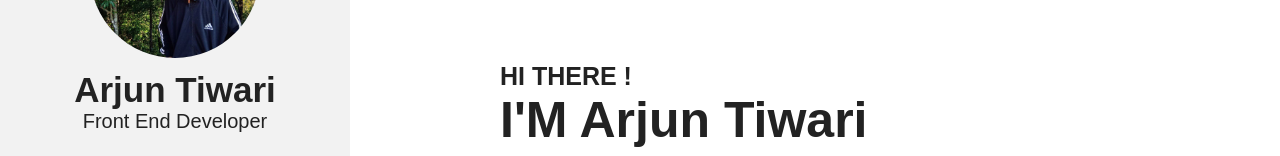
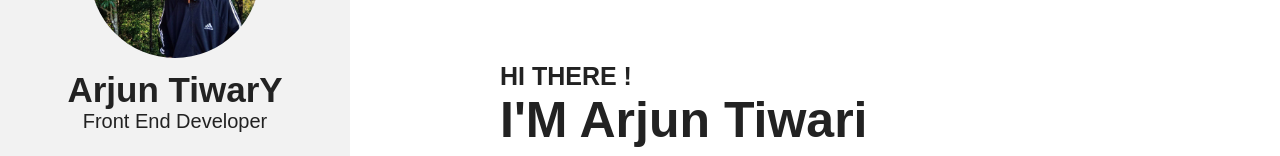
Before and after one commit to ARJUNgitbubrit/ArjunTiwari.github.io, a plain HTML site: page WEB.html in a window 1280 px wide. Shown: the part 227-383 px from the top of the page. Drawn offline with nearby package versions, Linux system fonts and the light colour scheme.

```diff
--- a/WEB.html
+++ b/WEB.html
@@ -19,7 +19,7 @@
  <header>
  <div class="user">
      <img src="brp.jpg" alt="">
-     <h3 class="name">Arjun Tiwari</h3>
+     <h3 class="name">Arjun TiwarY</h3>
      <p class="post">Front End Developer</p>
  </div>
 
```
